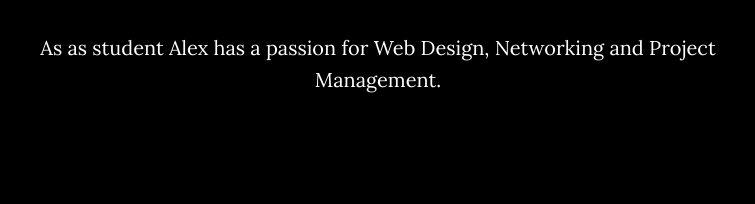
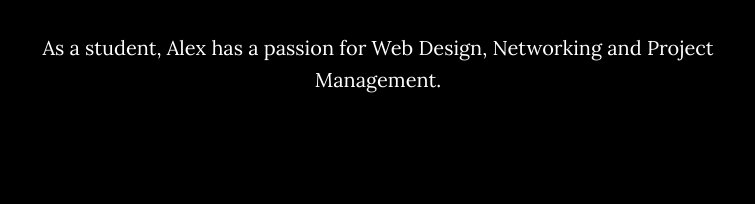
Before and after one commit to ASC-1992/e-Portfolio, a plain HTML site: page index.html in a window 1280 px wide. Shown: the part 1198-1402 px from the top of the page, 262-1017 px from the left. Drawn offline with nearby package versions, Linux system fonts and the light colour scheme.

Commit message:
Fixed grammer errors that were brought up to me

```diff
--- a/index.html
+++ b/index.html
@@ -79,7 +79,7 @@
                 <h2>About</h2>
                 <p>Alex is attending BCIT in the Computer Information Technology Diploma program. Alex has almost completed his first year and is very eager to continue his education into the second year</p>
                 <p>Alex has worked for Mount Washington Alpine Resort for the past 9 years, during his time there he was the Assistant Supervisor in the Lift Operations Department. In that role he interview, hired, and trained more than 150 people.</p>
-                <p>As as student Alex has a passion for Web Design, Networking and Project Management. </p>
+                <p>As a student, Alex has a passion for Web Design, Networking and Project Management. </p>
             </div>
         </div>
     </section>
```
